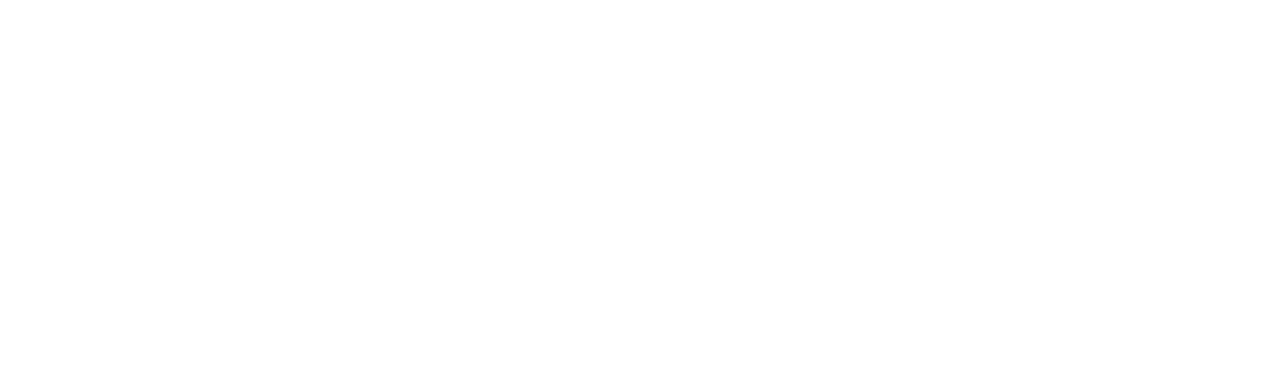
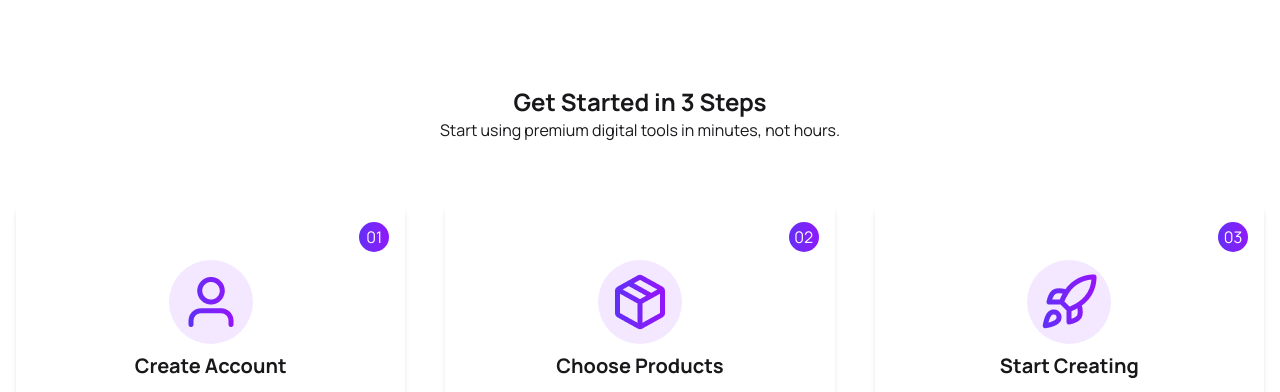
Before and after one commit to mamun945/assignment6-react, a React (Vite) app: page / in a window 1280 px wide. Shown: the part 2392-2784 px from the top of the page. Before the commit the page ends 2367 px from the top, so only its background shows below. Built offline with nearby package versions, Linux system fonts and the light colour scheme; the HTML template or start-up script is replaced by a standard one.

Commit message:
i have maked another card section

```diff
--- a/index.html
+++ b/index.html
@@ -2,7 +2,7 @@
 <html lang="en">
   <head>
     <meta charset="UTF-8" />
-    <link rel="icon" type="image/svg+xml" href="/favicon.svg" />
+    <!-- <link rel="icon" type="image/svg+xml" href="/favicon.svg" /> -->
     <meta name="viewport" content="width=device-width, initial-scale=1.0" />
     <title>assignment6-react</title>
   </head>
--- a/src/App.jsx
+++ b/src/App.jsx
@@ -5,6 +5,7 @@
 import Banner from './component/Banner/Banner'
 import Navbar from './component/navbar/Navbar'
 import Toggle from './component/togglingSection/Toggle'
+import Getstarted from './component/GetStartedSection/Getstarted';
 
 const data = async()=>{
   const res = await fetch('data.json')
@@ -19,7 +20,7 @@
       <Banner/>
       <Rating/>
     <Toggle cartDatas={cartDatas} cardArray={cardArray} setCardArray={setCardArray}/>
-
+     <Getstarted/>
 
     </>
   )
--- a/src/component/Banner/Banner.jsx
+++ b/src/component/Banner/Banner.jsx
@@ -3,7 +3,7 @@
 import { CiPlay1 } from 'react-icons/ci';
 const Banner = () => {
     return (
-        <div className='container mx-auto my-5'>
+        <div className='container mx-auto my-5 p-4'>
              <div className='flex flex-col md:flex-row gap-5 items-center'>
                 {/* text section  */}
                 <div className='space-y-4 flex flex-col items-center md:items-start'>
--- /dev/null
+++ b/src/component/GetStartedSection/Getstarted.jsx
@@ -0,0 +1,52 @@
+import React from 'react';
+import user from '../../assets/user.png'
+import pakege from '../../assets/package.png'
+import rocket from '../../assets/rocket.png'
+
+const Getstarted = () => {
+    return (
+        <div className='container mx-auto my-20'>
+            <div className='text-center p-4'>
+                <h1 className='text-2xl font-bold'>Get Started in 3 Steps</h1>
+                <p>Start using premium digital tools in minutes, not hours.</p>
+            </div>
+             {/* card section  */}
+            <div className='grid grid-cols-1  md:grid-cols-3 gap-5 mt-8 gap-10 p-4'>
+                <div className='card1  shadow-md hover:border-1 hover:border-purple-400 p-4 space-y-2 rounded-md hover:scale-102'>
+                    <div className='flex justify-end'>
+                        <p className='rounded-full bg-linear-to-r from-[#652df7] to-[#8e18fa] text-white h-[30px] w-[30px] flex items-center justify-center'>01</p>
+                    </div>
+                    <div className='flex flex-col items-center space-y-2'>
+                    <div className='p-3 bg-purple-100 rounded-full '><img src={user} alt="logo" /></div>
+                    <h3 className='font-bold text-xl'>Create Account</h3>
+                    <p className='text-center'>Sign up for free in seconds. No credit card required to get started.</p>
+                    </div>
+                </div>
+
+                <div className='card2 shadow-md hover:border-1 hover:border-purple-400 p-4 space-y-2 rounded-md hover:scale-102'>
+                     <div className='flex justify-end'>
+                        <p className='rounded-full bg-linear-to-r from-[#652df7] to-[#8e18fa] text-white h-[30px] w-[30px] flex items-center justify-center'>02</p>
+                    </div>
+                      <div className='flex flex-col items-center space-y-2'>
+                        <div className='p-3 bg-purple-100 rounded-full '><img src={pakege} alt="logo" /></div>
+                    <h3 className='font-bold text-xl'>Choose Products</h3>
+                    <p className='text-center'>Browse our catalog and select the tools that fit your needs.</p>
+                      </div>
+                </div>
+
+                <div className='card3 shadow-md hover:border-1 hover:border-purple-400 p-4 rounded-md space-y-2 hover:scale-102'>
+                    <div className='flex justify-end'>
+                        <p className='rounded-full bg-linear-to-r from-[#652df7] to-[#8e18fa] text-white h-[30px] w-[30px] flex items-center justify-center'>03</p>
+                    </div>
+                   <div className='flex flex-col items-center space-y-2'>
+                     <div className='p-3 bg-purple-100 rounded-full '><img src={rocket} alt="logo" /></div>
+                    <h3 className='font-bold text-xl'>Start Creating</h3>
+                    <p className='text-center'>Download and start using your premium tools immediately.</p>
+                   </div>
+                </div>
+            </div>
+        </div>
+    );
+};
+
+export default Getstarted;
--- a/src/component/togglingSection/Toggle.jsx
+++ b/src/component/togglingSection/Toggle.jsx
@@ -33,7 +33,7 @@
           </div>
           </div>
 
-          <div className='container mx-auto gap-5 grid grid-cols-3 my-5'>
+          <div className='container mx-auto gap-5 grid grid-cols-1 sm:grid-cols-2 md:grid-cols-3 my-5 p-4'>
             {
              isToggle === 'Products' &&  datas.map(data => <AvailableProducts key={data.id} data={data} cardArray={cardArray} setCardArray={setCardArray}/>)
             }
```
